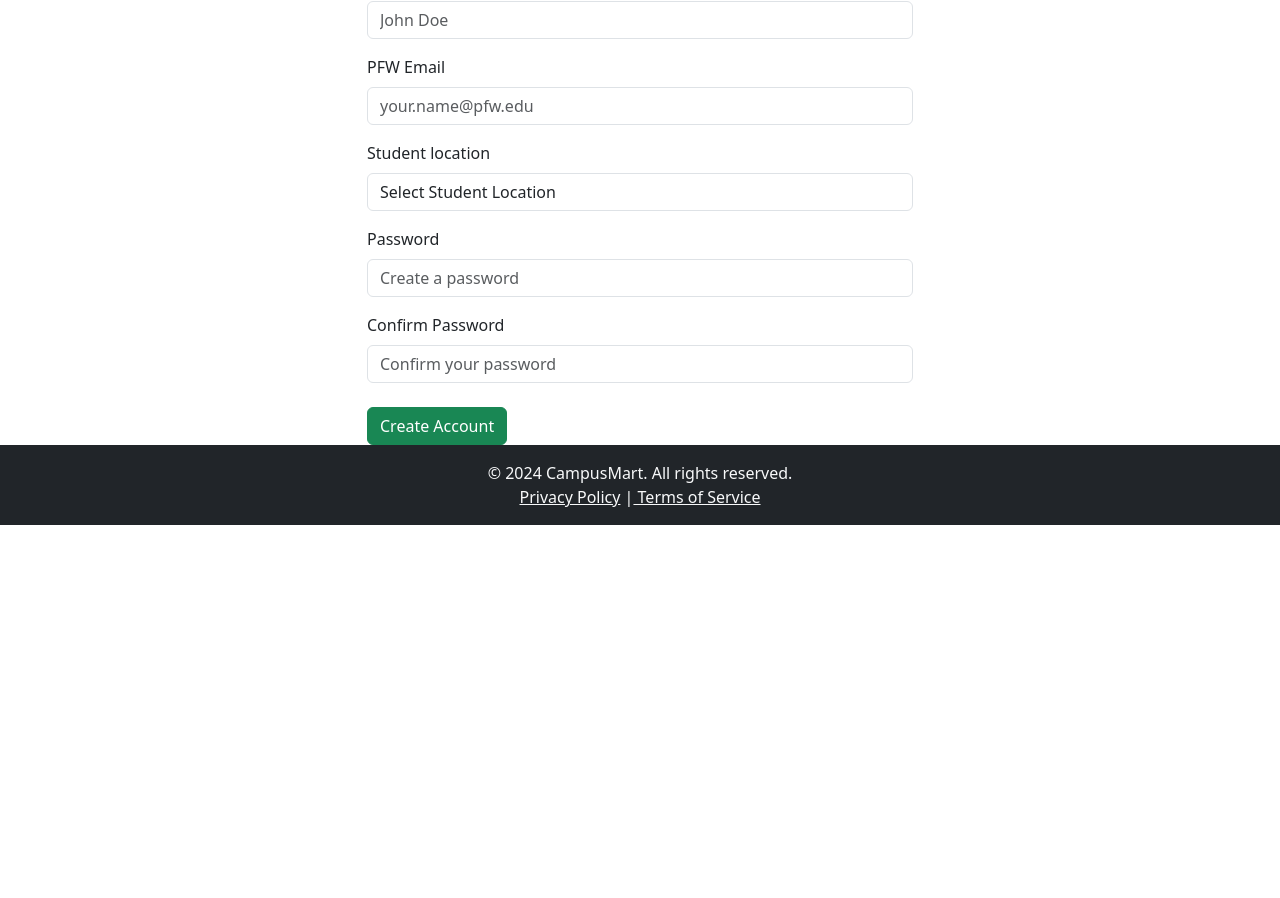
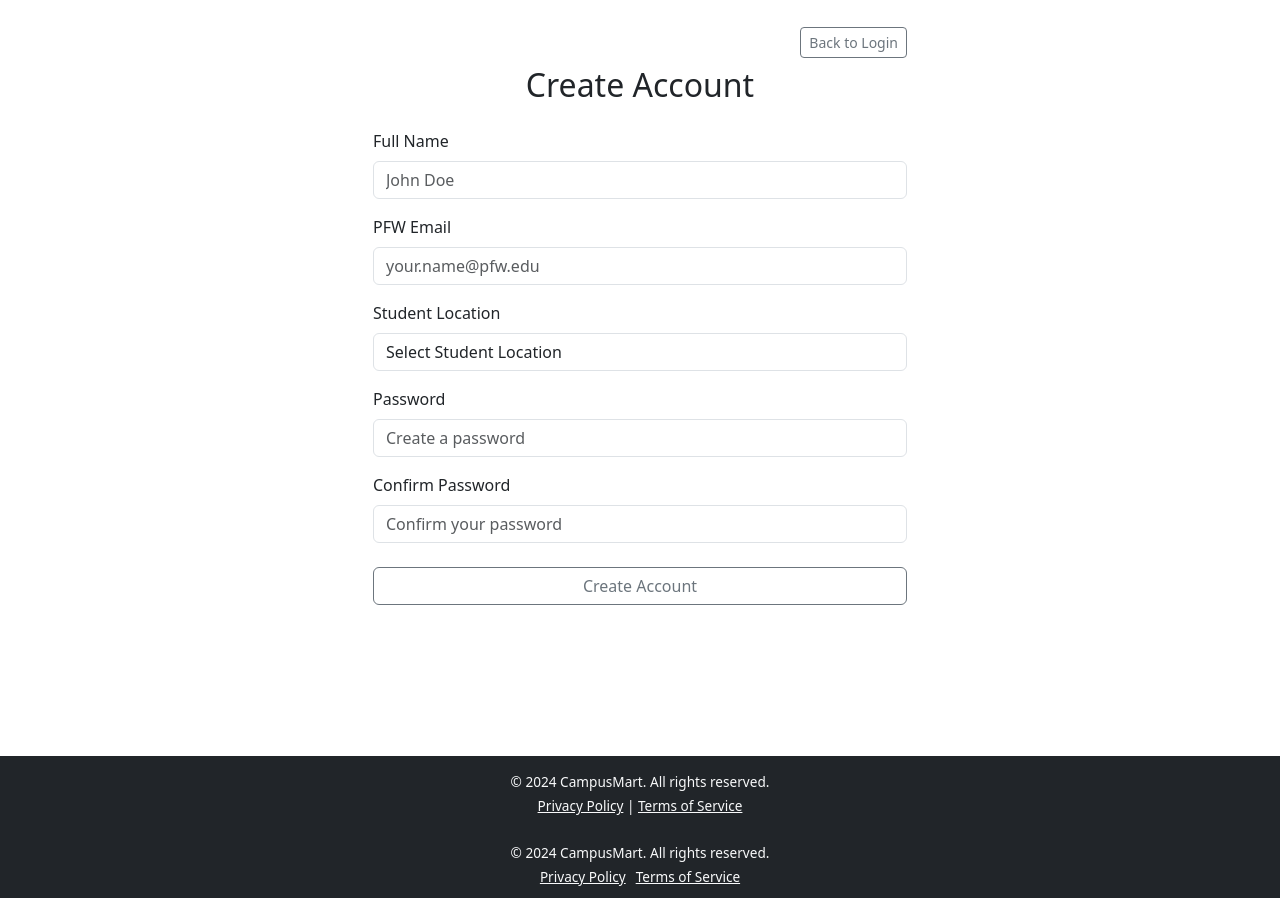
Before and after one commit to SharonRoshini/campusMart.App, a React (Create React App) app: page /signup in a window 1280 px wide. Shown: the part 343-1241 px from the top of the page. Before the commit the page ends 868 px from the top, so only its background shows below. Built offline with nearby package versions, Linux system fonts and the light colour scheme.

Commit message:
create account / css changes

```diff
--- a/src/components/common/Footer.jsx
+++ b/src/components/common/Footer.jsx
@@ -2,12 +2,19 @@ import React from 'react';
 
 const Footer = () => {
     return (
-        <footer className="py-3 bg-dark text-light mt-auto">
+        <footer
+            className="bg-dark text-light mt-auto"
+            style={{ padding: '10px 0', fontSize: '0.85rem' }} // Reduced padding and font size
+        >
             <div className="container text-center">
-                <p className="mb-0">© {new Date().getFullYear()} CampusMart. All rights reserved.</p>
+                <p className="mb-1">© {new Date().getFullYear()} CampusMart. All rights reserved.</p>
                 <div>
-                    <a href="/privacy-policy" className="text-light">Privacy Policy</a> |
-                    <a href="/terms-of-service" className="text-light"> Terms of Service</a>
+                    <a href="/privacy-policy" className="text-light" style={{ marginRight: '10px' }}>
+                        Privacy Policy
+                    </a>
+                    <a href="/terms-of-service" className="text-light">
+                        Terms of Service
+                    </a>
                 </div>
             </div>
         </footer>
--- a/src/pages/buyer/BuyerDashboard.jsx
+++ b/src/pages/buyer/BuyerDashboard.jsx
@@ -41,35 +41,38 @@ const BuyerDashboard = () => {
   };
 
   return (
-    <Container fluid className="py-4">
-      <h2 className="text-center mb-4">Available Products</h2>
+    <Container fluid className="py-4" style={{ backgroundColor: '#f8f9fa' }}>
+      <h2 className="text-center mb-4" style={{ color: '#343a40' }}>
+        Available Products
+      </h2>
       <Row>
         {products.map((product) => (
           <Col md={4} sm={6} key={product.id} className="mb-4">
-            <Card className="h-100 shadow-sm">
+            <Card className="h-100 shadow-sm" style={{ border: '1px solid #dee2e6', borderRadius: '10px' }}>
               {/* Product Image */}
               <Card.Img
                 variant="top"
                 src={product.image}
                 alt={product.name}
-                style={{ height: '250px', objectFit: 'cover', cursor: 'pointer' }}
+                style={{ height: '250px', objectFit: 'cover', cursor: 'pointer', borderTopLeftRadius: '10px', borderTopRightRadius: '10px' }}
                 onClick={() => viewProductDetails(product.id)} // Navigate to details on click
               />
               <Card.Body className="d-flex flex-column">
                 {/* Product Name */}
-                <Card.Title style={{ fontSize: '1.2rem', fontWeight: 'bold' }}>
+                <Card.Title style={{ fontSize: '1.2rem', fontWeight: 'bold', color: '#495057' }}>
                   {product.name}
                 </Card.Title>
                 {/* Product Price */}
-                <Card.Text style={{ color: '#888', fontSize: '1rem' }}>
+                <Card.Text style={{ color: '#6c757d', fontSize: '1rem' }}>
                   {product.price}
                 </Card.Text>
                 <div className="d-flex justify-content-between align-items-center mt-auto">
-                  {/* Heart Icon for Wishlist */}
+                  {/* Heart Icon and Wishlist Label */}
+                  <div className="d-flex align-items-center">
                     <FaHeart
                       size={18}
-                    color={wishlist.includes(product.id) ? 'red' : 'gray'} // Highlight if in wishlist
-                    style={{ cursor: 'pointer' }}
+                      color={wishlist.includes(product.id) ? '#e63946' : '#adb5bd'} // Subtle gray or red
+                      style={{ cursor: 'pointer', marginRight: '5px' }}
                       onClick={() => toggleWishlist(product.id)} // Toggle wishlist on click
                       title={
                         wishlist.includes(product.id)
@@ -77,10 +80,17 @@ const BuyerDashboard = () => {
                           : 'Add to Wishlist'
                       }
                     />
+                    <span style={{ fontSize: '0.9rem', color: '#6c757d' }}>Add to Wishlist</span>
+                  </div>
                   {/* Contact Seller Button */}
                   <Button
                     variant="outline-success"
                     size="sm"
+                    style={{
+                      color: '#f8f9fa',
+                      backgroundColor: '#6c757d', // Subtle gray matching header
+                      borderColor: '#6c757d',
+                    }}
                     onClick={() => handleShowModal(product)} // Show contact info modal
                   >
                     Contact Seller
@@ -96,14 +106,37 @@ const BuyerDashboard = () => {
       {selectedProduct && (
         <Modal show={showModal} onHide={handleCloseModal} centered>
           <Modal.Header closeButton>
-            <Modal.Title>Contact Seller</Modal.Title>
+            <Modal.Title style={{ fontSize: '1.25rem', color: '#495057' }}>Contact Seller</Modal.Title>
           </Modal.Header>
           <Modal.Body>
-            <h5><strong>Name:</strong> {selectedProduct.contactInfo.name}</h5>
-            <h5><strong>Phone Number:</strong> {selectedProduct.contactInfo.phone}</h5>
-            <h5><strong>Email:</strong> {selectedProduct.contactInfo.email}</h5>
+            <div className="text-center">
+              <table style={{ margin: '0 auto', fontSize: '1rem', color: '#495057' }}>
+                <tbody>
+                  <tr>
+                    <td style={{ padding: '5px 10px', fontWeight: 'bold', textAlign: 'right' }}>Name:</td>
+                    <td style={{ padding: '5px 10px', textAlign: 'left' }}>{selectedProduct.contactInfo.name}</td>
+                  </tr>
+                  <tr>
+                    <td style={{ padding: '5px 10px', fontWeight: 'bold', textAlign: 'right' }}>Phone:</td>
+                    <td style={{ padding: '5px 10px', textAlign: 'left' }}>{selectedProduct.contactInfo.phone}</td>
+                  </tr>
+                  <tr>
+                    <td style={{ padding: '5px 10px', fontWeight: 'bold', textAlign: 'right' }}>Email:</td>
+                    <td style={{ padding: '5px 10px', textAlign: 'left' }}>{selectedProduct.contactInfo.email}</td>
+                  </tr>
+                </tbody>
+              </table>
+            </div>
             <div className="d-flex justify-content-end mt-4">
-              <Button variant="primary" onClick={handleCloseModal}>
+              <Button
+                variant="primary"
+                style={{
+                  backgroundColor: '#6c757d', // Subtle gray matching header
+                  borderColor: '#6c757d',
+                  color: '#f8f9fa', // Light text
+                }}
+                onClick={handleCloseModal}
+              >
                 Send Notification
               </Button>
             </div>
--- a/src/pages/buyer/ProductDetails.jsx
+++ b/src/pages/buyer/ProductDetails.jsx
@@ -11,28 +11,49 @@ const ProductDetail = () => {
   // State to control the modal visibility
   const [showModal, setShowModal] = useState(false);
 
+  // State for wishlist
+  const [wishlist, setWishlist] = useState([]);
+
   // Toggle the modal visibility
   const handleShowModal = () => setShowModal(true);
   const handleCloseModal = () => setShowModal(false);
 
+  // Wishlist toggle functionality
+  const toggleWishlist = (productId) => {
+    if (wishlist.includes(productId)) {
+      setWishlist(wishlist.filter((id) => id !== productId)); // Remove from wishlist
+    } else {
+      setWishlist([...wishlist, productId]); // Add to wishlist
+    }
+  };
+
   if (!product) {
-    return <h2 className="text-center mt-5">Product Not Found</h2>;
+    return <h2 className="text-center mt-5" style={{ color: '#343a40' }}>Product Not Found</h2>;
   }
 
   return (
     <>
-      <Container className="mt-5">
+      <Container className="mt-5" style={{ backgroundColor: '#f8f9fa', borderRadius: '10px', padding: '20px' }}>
         <Row>
+          {/* Product Image */}
           <Col md={6}>
             <img
               src={product.image}
               alt={product.name}
-              style={{ height: '70%', width: '80%', borderRadius: '10px', objectFit: 'cover' }}
+              style={{
+                height: '70%',
+                width: '80%',
+                borderRadius: '10px',
+                objectFit: 'cover',
+                boxShadow: '0 4px 8px rgba(0, 0, 0, 0.1)',
+              }}
             />
           </Col>
+
+          {/* Product Details */}
           <Col md={6}>
-            <h2>{product.name}</h2>
-            <h4 style={{ color: '#555' }}>{product.price}</h4>
+            <h2 style={{ color: '#495057', fontWeight: 'bold' }}>{product.name}</h2>
+            <h4 style={{ color: '#6c757d' }}>{product.price}</h4>
             <p><strong>Category:</strong> {product.category}</p>
             <p><strong>Negotiable:</strong> {product.negotiable ? 'Yes' : 'No'}</p>
             <p><strong>Product Age:</strong> {product.age}</p>
@@ -40,14 +61,33 @@ const ProductDetail = () => {
             <p><strong>Location:</strong> {product.location}</p>
             <p><strong>Available Till:</strong> {product.availableTill}</p>
             <p>{product.description}</p>
-            <div className="d-flex gap-2 mt-4">
-              <FaHeart
-                size={22}
-                color="red"
-                style={{ cursor: 'pointer' }}
-                title="Add to Wishlist"
-              />
-              <Button variant="success" onClick={handleShowModal}>
+            <div className="d-flex gap-3 align-items-center mt-4">
+              {/* Heart Icon for Wishlist */}
+              <div className="d-flex align-items-center">
+                <FaHeart
+                  size={22}
+                  color={wishlist.includes(product.id) ? '#e63946' : '#adb5bd'} // Subtle gray or red
+                  style={{ cursor: 'pointer', marginRight: '5px' }}
+                  onClick={() => toggleWishlist(product.id)} // Toggle wishlist on click
+                  title={
+                    wishlist.includes(product.id)
+                      ? 'Remove from Wishlist'
+                      : 'Add to Wishlist'
+                  }
+                />
+                <span style={{ fontSize: '0.9rem', color: '#6c757d' }}>Add to Wishlist</span>
+              </div>
+
+              {/* Contact Seller Button */}
+              <Button
+                variant="outline-success"
+                style={{
+                  color: '#f8f9fa',
+                  backgroundColor: '#6c757d', // Subtle gray matching header
+                  borderColor: '#6c757d',
+                }}
+                onClick={handleShowModal}
+              >
                 Contact Seller
               </Button>
             </div>
@@ -58,14 +98,37 @@ const ProductDetail = () => {
       {/* Modal for Contact Info */}
       <Modal show={showModal} onHide={handleCloseModal} centered>
         <Modal.Header closeButton>
-          <Modal.Title>Contact Seller</Modal.Title>
+          <Modal.Title style={{ fontSize: '1.25rem', color: '#495057' }}>Contact Seller</Modal.Title>
         </Modal.Header>
         <Modal.Body>
-          <h5><strong>Name:</strong> {product.contactInfo.name}</h5>
-          <h5><strong>Phone Number:</strong> {product.contactInfo.phone}</h5>
-          <h5><strong>Email:</strong> {product.contactInfo.email}</h5>
+          <div className="text-center">
+            <table style={{ margin: '0 auto', fontSize: '1rem', color: '#495057' }}>
+              <tbody>
+                <tr>
+                  <td style={{ padding: '5px 10px', fontWeight: 'bold', textAlign: 'right' }}>Name:</td>
+                  <td style={{ padding: '5px 10px', textAlign: 'left' }}>{product.contactInfo.name}</td>
+                </tr>
+                <tr>
+                  <td style={{ padding: '5px 10px', fontWeight: 'bold', textAlign: 'right' }}>Phone:</td>
+                  <td style={{ padding: '5px 10px', textAlign: 'left' }}>{product.contactInfo.phone}</td>
+                </tr>
+                <tr>
+                  <td style={{ padding: '5px 10px', fontWeight: 'bold', textAlign: 'right' }}>Email:</td>
+                  <td style={{ padding: '5px 10px', textAlign: 'left' }}>{product.contactInfo.email}</td>
+                </tr>
+              </tbody>
+            </table>
+          </div>
           <div className="d-flex justify-content-end mt-4">
-            <Button variant="primary" onClick={handleCloseModal}>
+            <Button
+              variant="primary"
+              style={{
+                backgroundColor: '#6c757d', // Subtle gray matching header
+                borderColor: '#6c757d',
+                color: '#f8f9fa', // Light text
+              }}
+              onClick={handleCloseModal}
+            >
               Send Notification
             </Button>
           </div>
--- a/src/pages/common/Signup.jsx
+++ b/src/pages/common/Signup.jsx
@@ -2,7 +2,8 @@ import React, { useState } from 'react';
 import { useNavigate } from 'react-router-dom';
 import { Form, Button, Container, Row, Col } from 'react-bootstrap';
 import axios from 'axios';
-import {RESIDENCE_OPTIONS} from '../../constants/options'
+import { RESIDENCE_OPTIONS } from '../../constants/options';
+import NavbarComponent from './../../components/common/NavbarComponent'; // Existing Header Component
 
 const Signup = () => {
   const [fullName, setFullName] = useState('');
@@ -50,9 +51,28 @@ const Signup = () => {
   };
 
   return (
-    <Container className="mt-5">
-      <Row className="justify-content-center">
+    <>
+      {/* Existing Header */}
+      <NavbarComponent />
+
+      {/* Signup Form */}
+      <Container
+        className="d-flex flex-column justify-content-center align-items-center"
+        style={{ minHeight: '100vh', paddingBottom: '80px' }} // Ensures space for form and footer
+      >
+        <Row className="justify-content-center w-100">
           <Col md={6}>
+            {/* Back to Login Button */}
+            <div className="d-flex justify-content-end mb-2">
+              <Button
+                variant="outline-secondary"
+                size="sm"
+                onClick={() => navigate('/login')}
+              >
+                Back to Login
+              </Button>
+            </div>
+
             <h2 className="text-center mb-4">Create Account</h2>
             <Form onSubmit={handleSignup}>
               <Form.Group controlId="formFullName">
@@ -78,7 +98,7 @@ const Signup = () => {
               </Form.Group>
 
               <Form.Group controlId="formStudentLocation" className="mt-3">
-              <Form.Label>Student location</Form.Label>
+                <Form.Label>Student Location</Form.Label>
                 <Form.Control
                   as="select"
                   value={studentlocation}
@@ -117,13 +137,40 @@ const Signup = () => {
               </Form.Group>
               {error && <p className="text-danger mt-3">{error}</p>}
 
-            <Button variant="success" type="submit" className="mt-4" block>
+              {/* Create Account Button */}
+              <Button
+                variant="outline-secondary"
+                type="submit"
+                className="mt-4 w-100"
+              >
                 Create Account
               </Button>
             </Form>
           </Col>
         </Row>
       </Container>
+
+      {/* Footer */}
+      <footer
+        className="py-3 bg-dark text-light mt-auto"
+        style={{ fontSize: '0.85rem' }}
+      >
+        <div className="container text-center">
+          <p className="mb-1">
+            © {new Date().getFullYear()} CampusMart. All rights reserved.
+          </p>
+          <div>
+            <a href="/privacy-policy" className="text-light">
+              Privacy Policy
+            </a>{' '}
+            |{' '}
+            <a href="/terms-of-service" className="text-light">
+              Terms of Service
+            </a>
+          </div>
+        </div>
+      </footer>
+    </>
   );
 };
 
```
Lines whose indentation alone changed are shown as unchanged.
